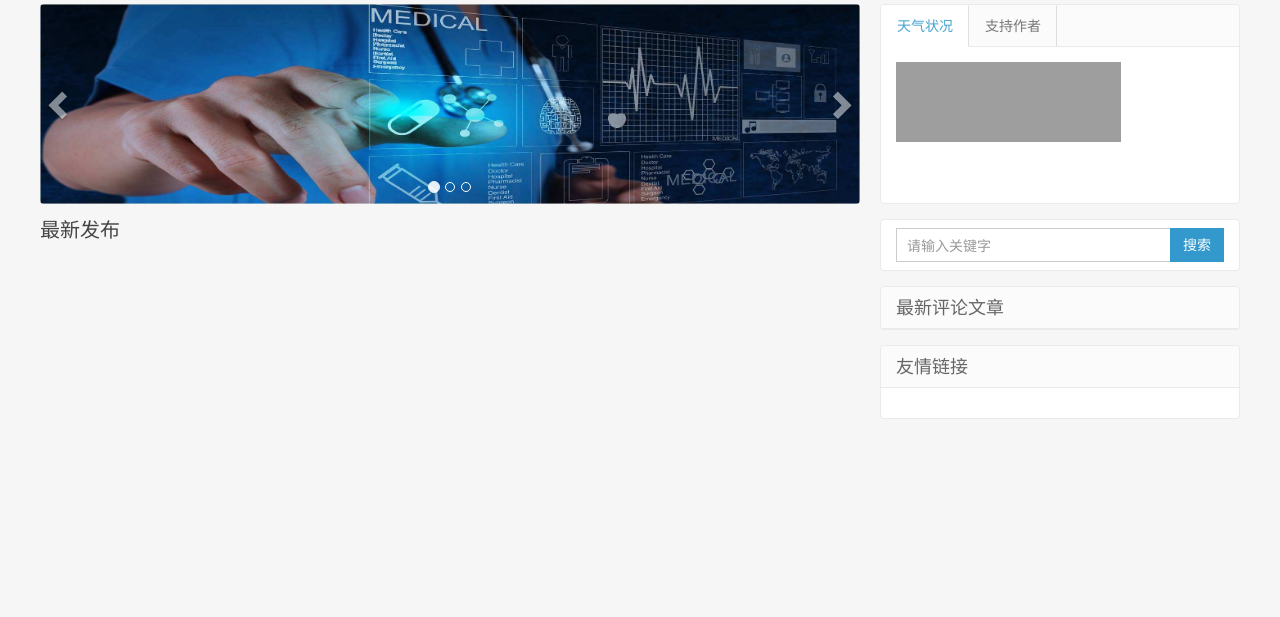
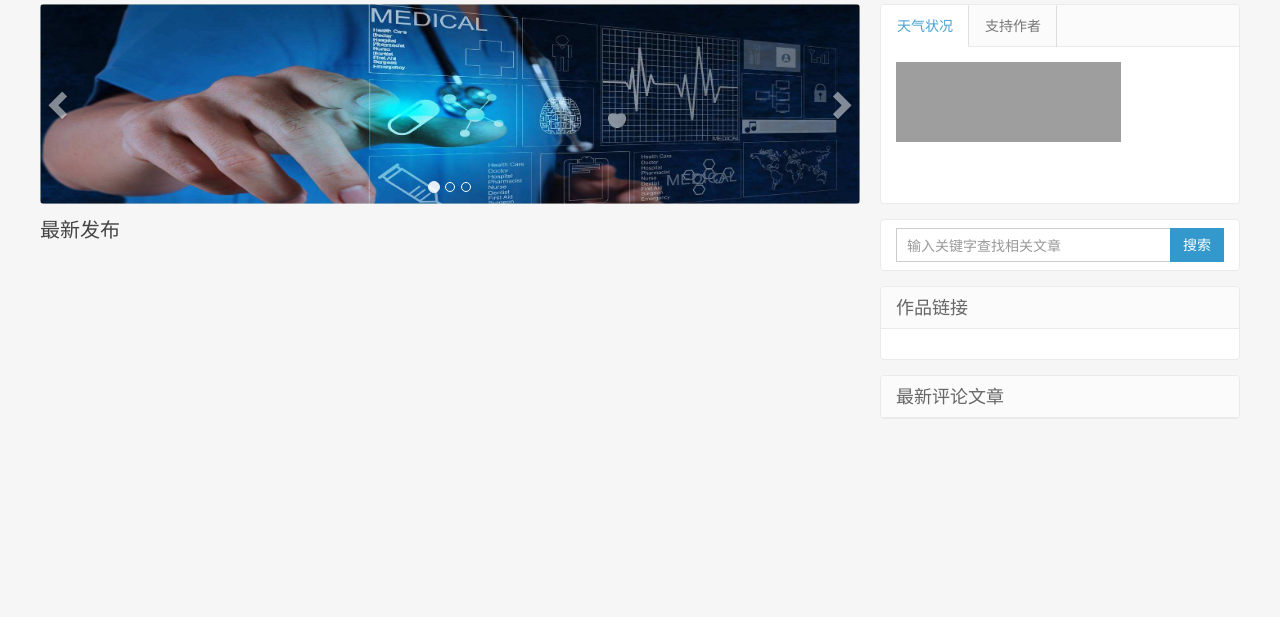
Before and after one commit to lambdamax/mysite, a Django app: page /blog/ in a window 1280 px wide. Shown: the part 111-728 px from the top of the page. Run offline with Django 3.2, Linux system fonts and the light colour scheme; data that the repository does not hold is empty; some libraries are stand-ins or nearby versions; grey boxes are pictures that could not be loaded.

Commit message:
修改页面

```diff
--- a/blog/templates/blog/hotlist.html
+++ b/blog/templates/blog/hotlist.html
@@ -1,3 +1,11 @@
+<div class="widget widget_sentence">
+    <h3>作品链接</h3>
+    <div class="widget-sentence-link">
+        {% for link in links %}
+            <a href="{{ link.link }}" title="{{ link.name }}" target="_blank">{{ link.name }}</a>&nbsp;&nbsp;
+        {% endfor %}
+    </div>
+</div>
 <div class="widget widget_hot">
     <h3>最新评论文章</h3>
     <ul>
@@ -21,11 +29,3 @@
         {% endfor %}
     </ul>
 </div>
-<div class="widget widget_sentence">
-    <h3>友情链接</h3>
-    <div class="widget-sentence-link">
-        {% for link in links %}
-            <a href="{{ link.link }}" title="{{ link.name }}" target="_blank">{{ link.name }}</a>&nbsp;&nbsp;
-        {% endfor %}
-    </div>
-</div>
--- a/blog/templates/blog/notepad.html
+++ b/blog/templates/blog/notepad.html
@@ -25,7 +25,7 @@
         <form class="navbar-form" action="{{ url('list',catalog='search') }}" method="GET">
             <div class="input-group">
                 {{ csrf_input }}
-                <input type="text" name="keyword" class="form-control" size="35" placeholder="请输入关键字"
+                <input type="text" name="keyword" class="form-control" size="35" placeholder="输入关键字查找相关文章"
                        maxlength="15" autocomplete="off">
                 <span class="input-group-btn">
             <button class="btn btn-default btn-search" name="search" type="submit">搜索</button>
```
